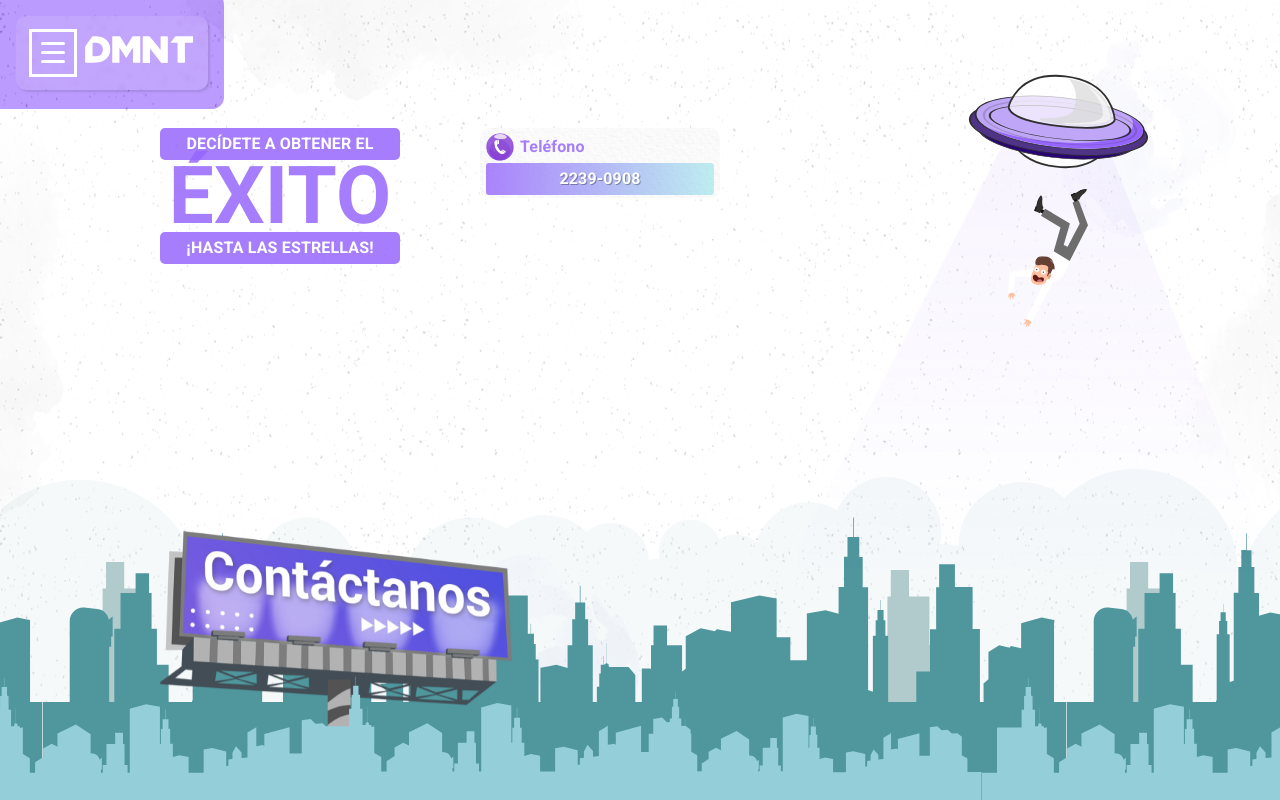
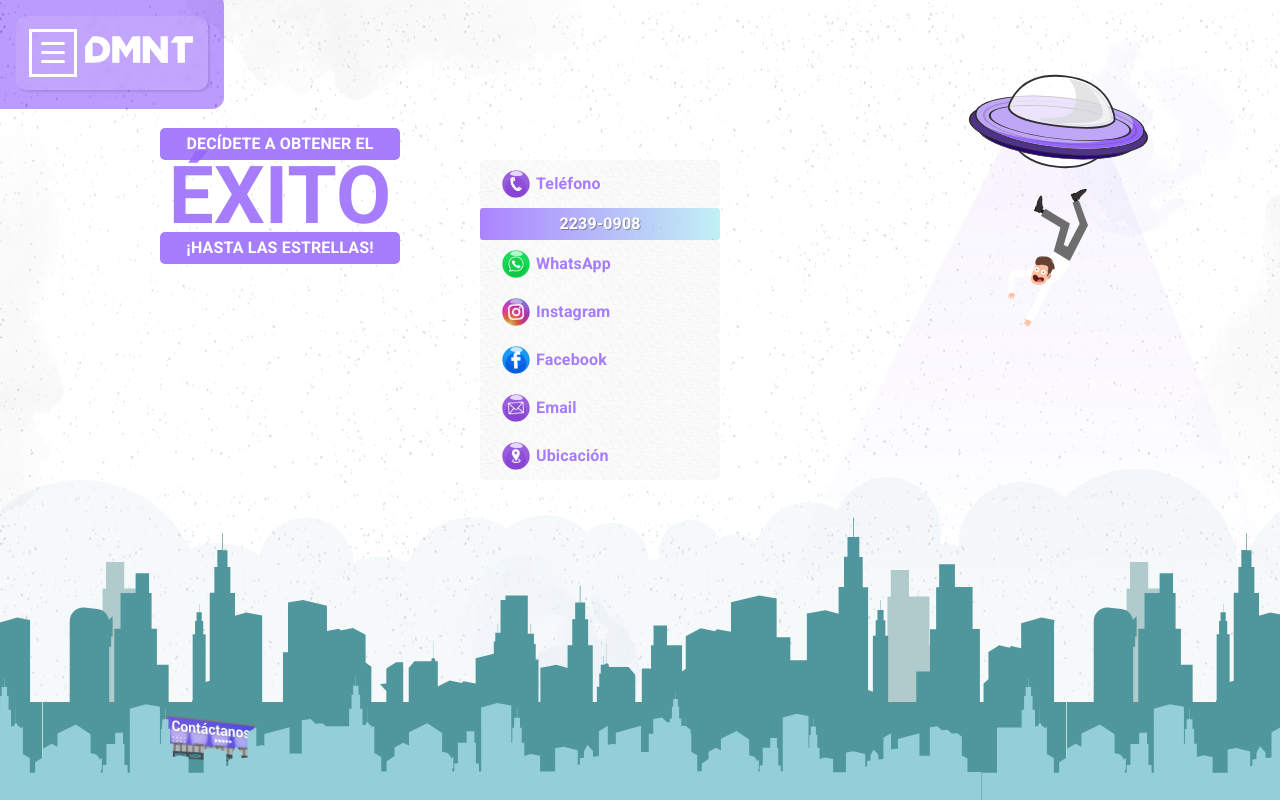
Before and after one commit to SuperiorBen/DMNT, a React (Vite) app: page /contacto in a window 1280 px wide. Both pictures are taken after a click on the element "Teléfono". Built offline with nearby package versions, Linux system fonts and the light colour scheme.

Commit message:
Pagina contactos - animaciones lista - responsive pendiente

```diff
--- a/dev-dist/sw.js
+++ b/dev-dist/sw.js
@@ -85,7 +85,7 @@ define(['./workbox-16108a29'], (function (workbox) { 'use strict';
     "revision": "3ca0b8505b4bec776b69afdba2768812"
   }, {
     "url": "index.html",
-    "revision": "0.051jbut387g"
+    "revision": "0.u8dvjnh409"
   }], {});
   workbox.cleanupOutdatedCaches();
   workbox.registerRoute(new workbox.NavigationRoute(workbox.createHandlerBoundToURL("index.html"), {
--- a/src/modules/contacto/components/BgBuild.jsx
+++ b/src/modules/contacto/components/BgBuild.jsx
@@ -5,6 +5,8 @@ import bgBuilt3 from "../assets/Tbuild.svg"
 import billboard from "../assets/billboard.png"
 import Marquee from "react-fast-marquee";
 export const BgBuild = () => {
+
+const widthBilboard =  window.screen.width > 900 ? (window.screen.width > 1536 ? '40em' : '22em')    : '6em'
     return (
         <>
             <Marquee speed={5} autoFill style={{ position: 'fixed', zIndex: 1, width: '100vw', bottom: '0em' }}>
@@ -13,7 +15,7 @@ export const BgBuild = () => {
             <Marquee speed={5} autoFill direction="right" style={{ position: 'fixed', zIndex: 2, width: '100vw', bottom: '-3em' }}>
                 <img src={bgBuilt2} alt="bgBuilt2" style={{ width: '80vw' }} />
             </Marquee>
-            <img src={billboard} alt="billboard" style={{ position: 'fixed', zIndex: 3, width: '22em', bottom: '1em', left: '10em' }} />
+            <img src={billboard} alt="billboard" style={{ position: 'fixed', zIndex: 3, width: widthBilboard, bottom: '1em', left: '10em' }} />
             <Marquee speed={5} autoFill style={{ position: 'fixed', zIndex: 4, width: '100vw', bottom: '-6em' }}>
                 <img src={bgBuilt1} alt="bgBuilt1" style={{ width: '80vw' }} />
             </Marquee>
--- a/src/modules/contacto/components/ContactGroup.jsx
+++ b/src/modules/contacto/components/ContactGroup.jsx
@@ -1,37 +1,67 @@
-import Lottie from "lottie-react";
 import { motion } from "framer-motion"
-import texture from "../assets/cardTexture.png"
+import { ItemCard } from "./ItemCard"
+
 import phone from "../assets/animations/phone.json"
-import { useState } from "react";
+import whatsapp from "../assets/animations/whatsapp.json"
+import instagram from "../assets/animations/instagram.json"
+import facebook from "../assets/animations/facebook.json"
+import email from "../assets/animations/mail.json"
+import location from "../assets/animations/location.json"
+
 export const ContactGroup = () => {
-    const [isOpen, setOpen] = useState(false)
-    const showInfo = (e) => {
-        e.preventDefault()
-        setOpen(!isOpen)
-    }
+
+    const infoContacts = [
+        {
+            title: 'Teléfono',
+            text: '2239-0908',
+            link: window.screen.width > 900 ? '#' : 'tel:+50322390908',
+            logo: phone
+        },
+        {
+            title: 'WhatsApp',
+            text: '7987-1094',
+            link: 'https://wa.me/79871094',
+            logo: whatsapp
+        },
+        {
+            title: 'Instagram',
+            text: '@dmntcreativa',
+            link: 'https://www.instagram.com/dmntcreativa/',
+            logo: instagram
+        },
+        {
+            title: 'Facebook',
+            text: '@DMNT Creativa Agency',
+            link: 'https://www.facebook.com/dementeagencia',
+            logo: facebook
+        },
+        {
+            title: 'Email',
+            text: 'demente@dmnt.com.sv',
+            link: 'mailto:demente@dmnt.com.sv',
+            logo: email
+        },
+        {
+            title: 'Ubicación',
+            text: 'Ver ubicación',
+            link: 'https://www.google.com/maps/place/DMNT+Creativa+Agency/@13.6968423,-89.2059652,15z/data=!4m6!3m5!1s0x8f633166f29b0225:0x8ebeda43fd224df3!8m2!3d13.6968423!4d-89.2059652!16s%2Fg%2F11rb5_0jv5?entry=ttu',
+            logo: location
+        }
+    ]
+
     return (
         <>
-            <motion.div style={{
-                display: 'flex', flexDirection: 'column', alignItems: 'center', justifyContent: 'center', width: '15em', position: 'fixed', zIndex: 6, top: '8em', left: '30em',
-                backgroundImage: `url(${texture})`, backgroundPosition: 'center', backgroundSize: '150%', padding: '0.2em',
-                borderRadius: '10px', backgroundRepeat: 'no-repeat', transition: '1s'
-            }}>
-                <div onClick={showInfo} style={{
-                    display: 'flex', justifyContent: 'flex-start', alignItems: 'center', width: '15em',
-                    height: '2em', cursor: 'pointer', userSelect: 'none',position:'relative', zIndex:2
-                }}>
-                    <Lottie style={{ width: '2.5em', height: '2.5em' }} animationData={phone} />
-                    <p style={{ margin: '0em', fontSize: '1em', lineHeight: '1em', fontWeight: 700, color: '#9565fdd5' }}>Teléfono</p>
-                </div>
-                <div style={{ width: '98%', height: '2em', background: 'linear-gradient(90deg, rgba(150,101,253,0.8) 0%, rgba(8,199,209,0.25) 100%)',
-                padding: '0.5em', borderRadius: '3px', marginTop: isOpen ? '0em' : '-2em', opacity: isOpen ? 1 : 0, position:'relative', zIndex:1,
-                transition: isOpen ? 'marginTop 1s, opacity 0.3s linear 0.1s' : 'marginTop 1s, opacity 0.3s linear 1s' }}>
-                    <p style={{ textAlign: 'center', margin: '0em', fontSize: '1em', lineHeight: '1em', fontWeight: 700, color: '#fff', textShadow: '1px 1px 0px rgb(0 0 0 / 31%)' }}>2239-0908</p>
-                </div>
-
-
-            </motion.div>
-
+            <div style={{ position: 'fixed', top: '10em', left: '30em', zIndex: 6, display: 'flex', flexDirection: 'column' }}>
+                {
+                    infoContacts.map((info, i) => <motion.div
+                        initial={{ opacity: 0, translateX: -50 }}
+                        animate={{ opacity: 1 , translateX: 0}}
+                        transition={{ duration: 1, delay: i == 0 ? 0.6 : i * 0.6 + 0.6 }}
+                        key={i}>
+                        <ItemCard info={info} />
+                    </motion.div>)
+                }
+            </div>
         </>
     )
 }
--- /dev/null
+++ b/src/modules/contacto/components/ItemCard.jsx
@@ -0,0 +1,44 @@
+import PropTypes from 'prop-types';
+import Lottie from "lottie-react";
+import { motion } from "framer-motion"
+import texture from "../assets/cardTexture.png"
+
+
+
+import { useState } from "react";
+
+export const ItemCard = ({ info }) => {
+    const [isOpen, setOpen] = useState(false)
+    const showInfo = (e) => {
+        e.preventDefault()
+        info.link != 'N/A' && setOpen(!isOpen)
+    }
+    return (
+        <>
+            <motion.div style={{ width: '15em', height: isOpen ? '5em' : '3em', position: 'relative', transition: '1s' }}>
+                <div onClick={showInfo} style={{
+                    display: 'flex', justifyContent: 'flex-start', alignItems: 'center', width: '15em',
+                    height: '3em', cursor: 'pointer', userSelect: 'none', position: 'absolute', zIndex: 2,
+                    backgroundImage: `url(${texture})`, backgroundPosition: 'center', backgroundSize: '150%', padding: '0.5em 1em', borderRadius: '5px'
+                }}>
+                    <Lottie style={{ width: '2.5em', height: '2.5em' }} animationData={info.logo} />
+                    <p style={{ margin: '0em', fontSize: '1em', lineHeight: '1em', fontWeight: 700, color: '#9565fdd5' }}>{info.title}</p>
+                </div>
+
+                <a href={info.link} target="_blank" rel="noreferrer" style={{
+                    display: 'flex', justifyContent: 'center', alignContent: 'center', margin: '0em', fontSize: '1em', lineHeight: '1em', fontWeight: 700, color: '#fff', textShadow: '1px 1px 0px rgb(0 0 0 / 31%)',
+                    width: '100%', height: '2em', background: 'linear-gradient(90deg, rgba(150,101,253,0.8) 0%, rgba(8,199,209,0.25) 100%)',
+                    padding: '0.5em', borderRadius: '3px', top: isOpen ? '3em' : '0em', opacity: isOpen ? 1 : 0, position: 'relative', zIndex: 1,
+                    transition: '1s', textDecoration:'none'
+                }}>{info.text}</a>
+
+            </motion.div>
+        </>
+    )
+}
+
+
+// Props validation
+ItemCard.propTypes = {
+    info: PropTypes.object,
+};
```
Also changed, not shown: src/modules/contacto/assets/billboard.png.
